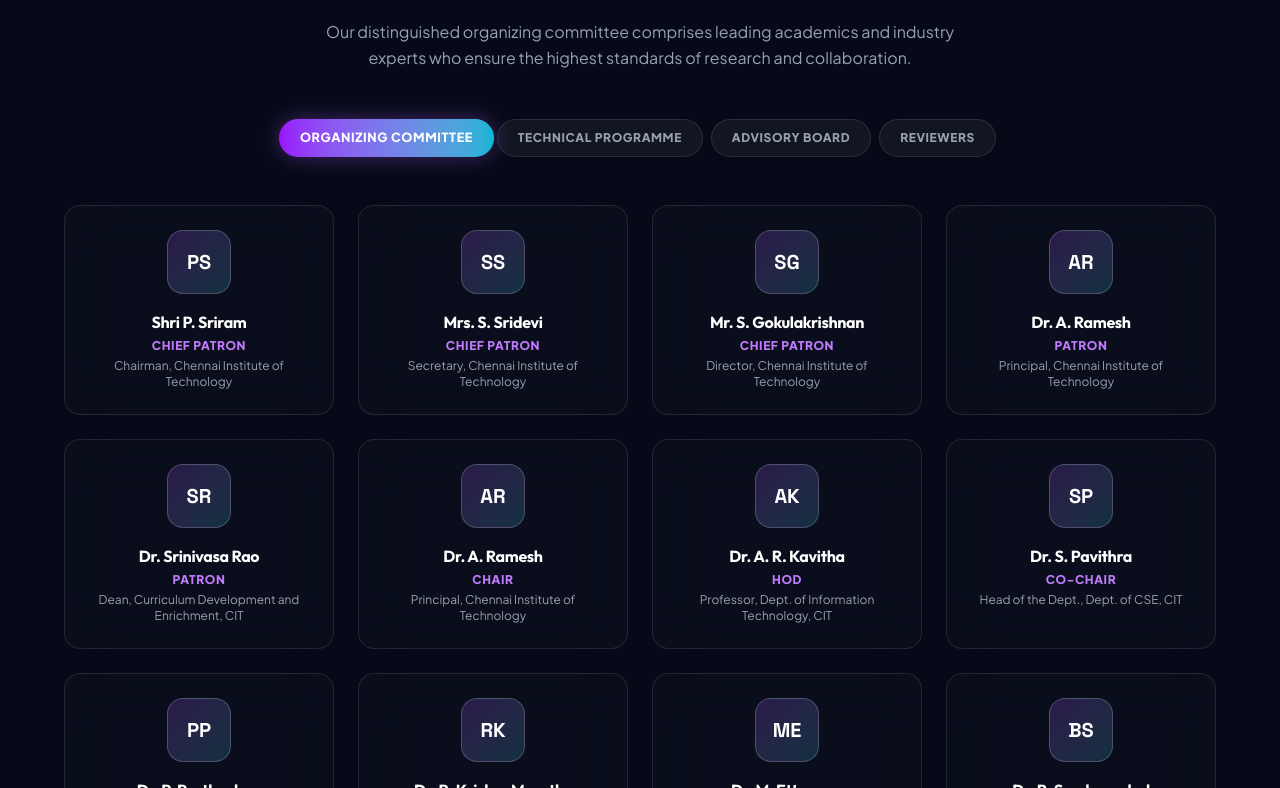
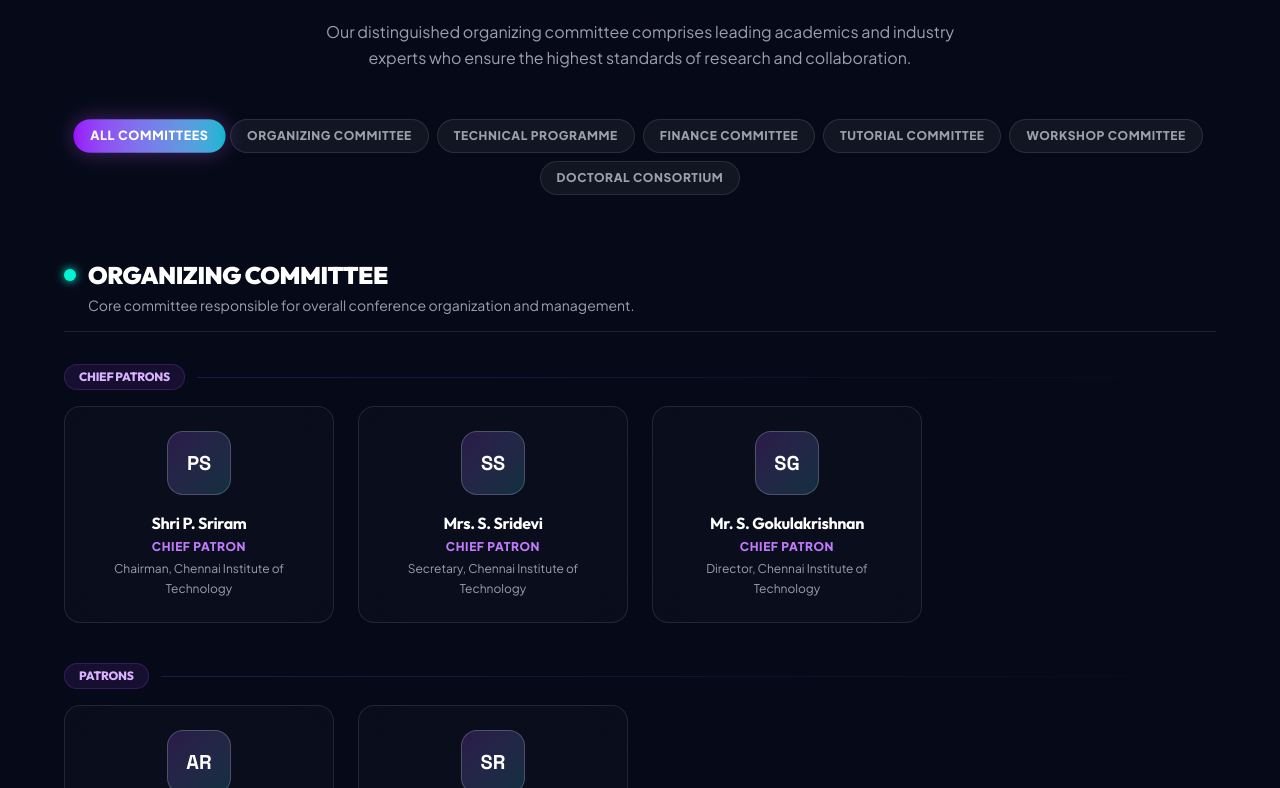
Before and after one commit to tsathappan2007/iceng, a React (Vite) app in the folder frontend/: page /council in a window 1280 px wide. Shown: the part 1372-2160 px from the top of the page. Built offline with nearby package versions, Linux system fonts and the light colour scheme; no server answers; a web font is replaced by a local one.

Commit message:
build: update application assets and clean up legacy build files

```diff
--- a/frontend/src/components/Committee.jsx
+++ b/frontend/src/components/Committee.jsx
@@ -1,81 +1,176 @@
 import React, { useState } from 'react';
 
 const Committee = () => {
-  const [activeTab, setActiveTab] = useState('organizing');
+  const [activeTab, setActiveTab] = useState('all');
 
   const tabs = [
+    { id: 'all', label: 'ALL COMMITTEES' },
     { id: 'organizing', label: 'ORGANIZING COMMITTEE' },
     { id: 'technical', label: 'TECHNICAL PROGRAMME' },
-    { id: 'advisory', label: 'ADVISORY BOARD' },
-    { id: 'reviewers', label: 'REVIEWERS' },
+    { id: 'finance', label: 'FINANCE COMMITTEE' },
+    { id: 'tutorial', label: 'TUTORIAL COMMITTEE' },
+    { id: 'workshop', label: 'WORKSHOP COMMITTEE' },
+    { id: 'doctoral', label: 'DOCTORAL CONSORTIUM' },
   ];
 
-  const committeeData = {
-    organizing: [
+  const sections = [
+    {
+      id: 'organizing',
+      title: 'ORGANIZING COMMITTEE',
+      subtitle: 'Core committee responsible for overall conference organization and management.',
+      roles: [
+        {
+          roleName: 'Chief Patrons',
+          members: [
             { avatar: "PS", name: "Shri P. Sriram", role: "Chief Patron", affil: "Chairman, Chennai Institute of Technology" },
             { avatar: "SS", name: "Mrs. S. Sridevi", role: "Chief Patron", affil: "Secretary, Chennai Institute of Technology" },
             { avatar: "SG", name: "Mr. S. Gokulakrishnan", role: "Chief Patron", affil: "Director, Chennai Institute of Technology" },
+          ]
+        },
+        {
+          roleName: 'Patrons',
+          members: [
             { avatar: "AR", name: "Dr. A. Ramesh", role: "Patron", affil: "Principal, Chennai Institute of Technology" },
             { avatar: "SR", name: "Dr. Srinivasa Rao", role: "Patron", affil: "Dean, Curriculum Development and Enrichment, CIT" },
-      { avatar: "AR", name: "Dr. A. Ramesh", role: "Chair", affil: "Principal, Chennai Institute of Technology" },
-      { avatar: "AK", name: "Dr. A. R. Kavitha", role: "HOD", affil: "Professor, Dept. of Information Technology, CIT" },
-      { avatar: "SP", name: "Dr. S. Pavithra", role: "Co-Chair", affil: "Head of the Dept., Dept. of CSE, CIT" },
+          ]
+        },
+        {
+          roleName: 'Conference Chair',
+          members: [
+            { avatar: "AR", name: "Dr. A. Ramesh", role: "Conference Chair", affil: "Principal, Chennai Institute of Technology" },
+          ]
+        },
+        {
+          roleName: 'Conference HOD',
+          members: [
+            { avatar: "AK", name: "Dr. A. R. Kavitha", role: "Conference HOD", affil: "Professor, Department of Information Technology, CIT" },
+          ]
+        },
+        {
+          roleName: 'Co-Chairs',
+          members: [
+            { avatar: "SP", name: "Dr. S. Pavithra", role: "Co-Chair", affil: "Head of the Department, Dept. of CSE, CIT" },
             { avatar: "PP", name: "Dr. P. Partheeban", role: "Co-Chair", affil: "Dean, Planning & Development, Sr. Member IEEE, CIT" },
-      { avatar: "RK", name: "Dr. R. KrishnaMoorthy", role: "Co-Chair", affil: "Prof & CNS, Emruby - Embedded Systems, Sr. Member IEEE, CIT" },
+            { avatar: "RK", name: "Dr. R. Krishnamoorthy", role: "Co-Chair", affil: "Prof & CNS, Emruby - Embedded Systems, Sr. Member IEEE, CIT" },
             { avatar: "ME", name: "Dr. M. Ettappan", role: "Co-Chair", affil: "Prof & Head, Dept. of Electrical & Electronics Engineering, CIT" },
-      { avatar: "BS", name: "Dr. B. Sundarambal", role: "Co-Chair", affil: "Professor, Dept. of CSE, CIT" },
+            { avatar: "BS", name: "Dr. B. Sundarambal", role: "Co-Chair", affil: "Professor, Dept. of Computer Science & Engineering, CIT" },
             { avatar: "SS", name: "Mrs. S. Shanmugasundari", role: "Co-Chair", affil: "Asst. Professor & Head, Dept. of AI & DS, CIT" },
             { avatar: "PK", name: "Dr. P. Karthikeyan", role: "Co-Chair", affil: "Associate Professor, Dept. of CSE (CS), CIT" },
-      { avatar: "RM", name: "Dr. R. Meenakshi", role: "Co-Chair", affil: "Professor, Dept. of CSE, CIT" },
-      { avatar: "AK", name: "Dr. A. R. Kavitha", role: "Organizing Secretary", affil: "Professor, Dept. of Information Technology, CIT" },
+            { avatar: "RM", name: "Dr. R. Meenakshi", role: "Co-Chair", affil: "Professor, Dept. of Computer Science & Engineering, CIT" },
+          ]
+        },
+        {
+          roleName: 'Organizing Secretaries',
+          members: [
+            { avatar: "AK", name: "Dr. A. R. Kavitha", role: "Organizing Secretary", affil: "Professor, Department of Information Technology, CIT" },
             { avatar: "JB", name: "Dr. J. Jai Jaganath Babu", role: "Organizing Secretary", affil: "Associate Professor, Dept. of ECE, CIT (IEEE Student Branch Coordinator)" },
-      { avatar: "OS", name: "Prof. Onn Shehory", role: "Publication & Technical Program Chair", affil: "Intelligent Information Systems Vice Chairman, Bar Ilan University, Israel" },
-      { avatar: "RP", name: "Dr. R. Ponnusamy", role: "Publication & Technical Program Chair", affil: "Professor & Dean, Dept. of CSE, CIT" },
-      { avatar: "RR", name: "Prof. R. Ramesh", role: "Conference Treasurer & Financial Chair", affil: "Dean (Admin), Dept. of CSE, CIT" },
-      { avatar: "MS", name: "Dr. S. K. Muthu Sundar", role: "Conference Treasurer & Financial Chair", affil: "Professor, Dept. of CSE, CIT" },
+          ]
+        }
+      ]
+    },
+    {
+      id: 'technical',
+      title: 'TECHNICAL PROGRAMME',
+      subtitle: 'Technical program leadership and publication chairs.',
+      roles: [
+        {
+          roleName: 'Publication & Technical Program Chairs',
+          members: [
+            { avatar: "OS", name: "Prof. Onn Shehory", role: "Publication & TPC Chair", affil: "Intelligent Information Systems Vice Chairman, Graduate School of Business Administration, Bar Ilan University, Israel" },
+            { avatar: "RP", name: "Dr. R. Ponnusamy", role: "Publication & TPC Chair", affil: "Professor & Dean, Dept. of Computer Science & Engineering, CIT" },
+          ]
+        }
+      ]
+    },
+    {
+      id: 'finance',
+      title: 'FINANCE COMMITTEE',
+      subtitle: 'Financial planning, budgeting, and sponsorship management.',
+      roles: [
+        {
+          roleName: 'Conference Treasurer & Financial Chairs',
+          members: [
+            { avatar: "RR", name: "Prof. R. Ramesh", role: "Financial Chair", affil: "Dean (Admin), Dept. of Computer Science & Engineering, CIT" },
+            { avatar: "MS", name: "Dr. S. K. Muthu Sundar", role: "Financial Chair", affil: "Professor, Dept. of Computer Science & Engineering, CIT" },
+          ]
+        }
+      ]
+    },
+    {
+      id: 'tutorial',
+      title: 'TUTORIAL COMMITTEE',
+      subtitle: 'Coordination of conference tutorials and hands-on sessions.',
+      roles: [
+        {
+          roleName: 'Tutorial Chair',
+          members: [
             { avatar: "PR", name: "Dr. Paul Rodrigues", role: "Tutorial Chair", affil: "Professor, King Khalid University, Saudi Arabia" },
+          ]
+        },
+        {
+          roleName: 'Tutorial Co-Chairs',
+          members: [
             { avatar: "DR", name: "Dr. D. Rosy", role: "Tutorial Co-Chair", affil: "Prof & Dean-Campus Life, Dept. of CSE, CIT" },
             { avatar: "AP", name: "Dr. A. Prasina", role: "Tutorial Co-Chair", affil: "Professor & Dean, Dept. of ECE, CIT" },
             { avatar: "RG", name: "Dr. R. Gowri", role: "Tutorial Co-Chair", affil: "Professor & Head, Dept. of AI & DS, CIT" },
+          ]
+        }
+      ]
+    },
+    {
+      id: 'workshop',
+      title: 'WORKSHOP COMMITTEE',
+      subtitle: 'Organization of specialized workshops and domain tracks.',
+      roles: [
+        {
+          roleName: 'Workshop Chair',
+          members: [
             { avatar: "LP", name: "Dr. D. Lita Pansy", role: "Workshop Chair", affil: "Dept. of Information Technology, IIIT Lucknow, India" },
+          ]
+        },
+        {
+          roleName: 'Workshop Co-Chairs',
+          members: [
             { avatar: "JV", name: "Dr. J. Venkatesh", role: "Workshop Co-Chair", affil: "Professor & Controller of Examination, Dept. of CSE, CIT" },
             { avatar: "RB", name: "Dr. R. Balamurali", role: "Workshop Co-Chair", affil: "Prof & Dean-Industry Relations, Dept. of ECE, CIT" },
             { avatar: "DA", name: "Dr. Arulnath", role: "Workshop Co-Chair", affil: "Prof. & Head, Dept. of ECE, CIT" },
+          ]
+        }
+      ]
+    },
+    {
+      id: 'doctoral',
+      title: 'DOCTORAL CONSORTIUM',
+      subtitle: 'Mentorship and research guidance for doctoral scholars.',
+      roles: [
+        {
+          roleName: 'Doctoral Consortium Chair',
+          members: [
             { avatar: "DC", name: "Dr. Chandravadhana", role: "Doctoral Consortium Chair", affil: "Professor, Dept. of CSA, IISc Bangalore, India" },
             { avatar: "GS", name: "Dr. G. Shanmuga Sundaram", role: "Doctoral Consortium Chair", affil: "Professor, Dept. of CSE, CIT" },
+          ]
+        },
+        {
+          roleName: 'Doctoral Consortium Co-Chairs',
+          members: [
             { avatar: "DS", name: "Dr. Sofia", role: "Doctoral Consortium Co-Chair", affil: "Professor, Dept. of ECE, CIT" },
             { avatar: "EK", name: "Dr. E. Kothai", role: "Doctoral Consortium Co-Chair", affil: "Professor, Dept. of CSE, CIT" },
             { avatar: "MK", name: "Dr. M. Kayalvizhi", role: "Doctoral Consortium Co-Chair", affil: "Professor, Dept. of Biomedical Engineering, CIT" },
-    ],
-    technical: [
-      { avatar: "TPC", name: "Prof. Dr. T. Rajendran", role: "TPC Chair", affil: "IIT Madras, India" },
-      { avatar: "AK", name: "Dr. A. Kumar", role: "TPC Co-Chair", affil: "NIT Trichy, India" },
-      { avatar: "SW", name: "Prof. Sarah Wilson", role: "Track Chair — AI/ML", affil: "University of Edinburgh, UK" },
-      { avatar: "JL", name: "Prof. James Liu", role: "Track Chair — Cloud", affil: "NUS Singapore" },
-      { avatar: "FH", name: "Dr. Fatima Hassan", role: "Track Chair — Security", affil: "Cairo University, Egypt" },
-      { avatar: "KP", name: "Dr. K. Padmanabhan", role: "Track Chair — IoT", affil: "BITS Pilani, India" },
-    ],
-    advisory: [
-      { avatar: "RV", name: "Prof. R. Venkatesan", role: "Advisory Board Chair", affil: "IISc Bangalore, India" },
-      { avatar: "MP", name: "Prof. Maria Perez", role: "International Advisor", affil: "University of Toronto, Canada" },
-      { avatar: "HT", name: "Prof. Hiroshi Tanaka", role: "International Advisor", affil: "Tokyo Institute of Technology" },
-      { avatar: "GM", name: "Dr. George Mitchell", role: "Industry Advisor", affil: "Google DeepMind, USA" },
-    ],
-    reviewers: [
-      { avatar: "SP", name: "Dr. S. Parthasarathy", role: "Senior Reviewer", affil: "Anna University, India" },
-      { avatar: "NG", name: "Dr. N. Ganesan", role: "Senior Reviewer", affil: "PSG Tech, Chennai" },
-      { avatar: "LS", name: "Dr. L. Subramanian", role: "Reviewer", affil: "Amrita University, India" },
-      { avatar: "PV", name: "Dr. P. Vasudevan", role: "Reviewer", affil: "VIT University, India" },
-      { avatar: "CR", name: "Ms. C. Revathi", role: "Reviewer", affil: "SASTRA University, India" },
-      { avatar: "TM", name: "Mr. T. Murugesan", role: "Reviewer", affil: "Kongu Engineering College" },
-    ],
-  };
+          ]
+        }
+      ]
+    }
+  ];
+
+  const visibleSections = activeTab === 'all'
+    ? sections
+    : sections.filter(sec => sec.id === activeTab);
 
   return (
     <section id="committee" className="py-24 px-4 relative z-10 bg-obsidian-950/90 border-t border-white/5">
       <div className="max-w-6xl mx-auto">
 
-        {/* Section Header */}
+        {/* Main Section Header */}
         <div className="text-center mb-12 reveal">
           <span className="text-xs font-extrabold tracking-widest text-purple-400 uppercase bg-purple-500/10 px-3.5 py-1.5 rounded-full border border-purple-500/20">
             ORGANIZING BODY
@@ -88,13 +183,13 @@
           </p>
         </div>
 
-        {/* Tab Navigation */}
-        <div className="flex flex-wrap items-center justify-center gap-2 mb-12 reveal">
+        {/* Tab Navigation Filter */}
+        <div className="flex flex-wrap items-center justify-center gap-2 mb-16 reveal">
           {tabs.map((tab) => (
             <button
               key={tab.id}
               onClick={() => setActiveTab(tab.id)}
-              className={`px-5 py-2.5 rounded-full text-xs font-extrabold tracking-wider uppercase transition-all duration-300 ${
+              className={`px-4 py-2 rounded-full text-xs font-extrabold tracking-wider uppercase transition-all duration-300 ${
                 activeTab === tab.id
                   ? 'bg-gradient-to-r from-purple-600 to-cyan-500 text-white shadow-[0_0_20px_rgba(157,78,221,0.4)] scale-105'
                   : 'bg-white/5 border border-white/10 text-gray-400 hover:text-white hover:border-white/20'
@@ -105,25 +200,61 @@
           ))}
         </div>
 
-        {/* Committee Members Grid */}
-        <div className="grid grid-cols-1 sm:grid-cols-2 lg:grid-cols-4 gap-6 reveal">
-          {committeeData[activeTab].map((member, idx) => (
+        {/* Render Committee Sections */}
+        <div className="space-y-20">
+          {visibleSections.map((sec) => (
+            <div key={sec.id} className="reveal space-y-8">
+
+              {/* Committee Title Banner */}
+              <div className="border-b border-white/10 pb-4">
+                <h3 className="text-xl sm:text-2xl font-black text-white uppercase tracking-tight flex items-center gap-3">
+                  <span className="w-3 h-3 rounded-full bg-cyan-400 shadow-[0_0_10px_#00f5d4]"></span>
+                  {sec.title}
+                </h3>
+                {sec.subtitle && (
+                  <p className="text-xs sm:text-sm text-gray-400 mt-1 pl-6">
+                    {sec.subtitle}
+                  </p>
+                )}
+              </div>
+
+              {/* Roles under Committee Section */}
+              <div className="space-y-10">
+                {sec.roles.map((roleGroup, rIdx) => (
+                  <div key={rIdx} className="space-y-4">
+                    <div className="flex items-center gap-3">
+                      <h4 className="text-xs font-extrabold tracking-widest text-purple-300 uppercase bg-purple-500/10 px-3.5 py-1 rounded-full border border-purple-500/20">
+                        {roleGroup.roleName}
+                      </h4>
+                      <div className="h-px flex-1 bg-gradient-to-r from-purple-500/20 to-transparent"></div>
+                    </div>
+
+                    {/* Members Grid */}
+                    <div className="grid grid-cols-1 sm:grid-cols-2 lg:grid-cols-4 gap-6">
+                      {roleGroup.members.map((member, mIdx) => (
                         <div
-              key={idx}
+                          key={mIdx}
                           className="p-6 rounded-2xl bg-white/[0.02] border border-white/10 hover:border-cyan-400/40 backdrop-blur-xl transition-all duration-300 hover:-translate-y-1 hover:shadow-[0_10px_30px_rgba(0,245,212,0.15)] group flex flex-col items-center text-center"
                         >
                           <div className="w-16 h-16 rounded-2xl bg-gradient-to-br from-purple-500/20 to-cyan-500/20 border border-white/20 flex items-center justify-center text-xl font-mono font-black text-white group-hover:scale-110 group-hover:border-cyan-400 transition-all mb-4">
                             {member.avatar}
                           </div>
-              <h3 className="text-base font-bold text-white mb-1 group-hover:text-cyan-300 transition-colors">
+                          <h5 className="text-base font-bold text-white mb-1 group-hover:text-cyan-300 transition-colors">
                             {member.name}
-              </h3>
+                          </h5>
                           <div className="text-xs font-extrabold text-purple-400 uppercase tracking-wider mb-1">
                             {member.role}
                           </div>
-              <div className="text-xs text-gray-400">
+                          <div className="text-xs text-gray-400 leading-relaxed">
                             {member.affil}
                           </div>
+                        </div>
+                      ))}
+                    </div>
+                  </div>
+                ))}
+              </div>
+
             </div>
           ))}
         </div>
```
Also changed, not shown: 5 other files (tests, documents, lock files or other folders). Lines whose indentation alone changed are shown as unchanged.
